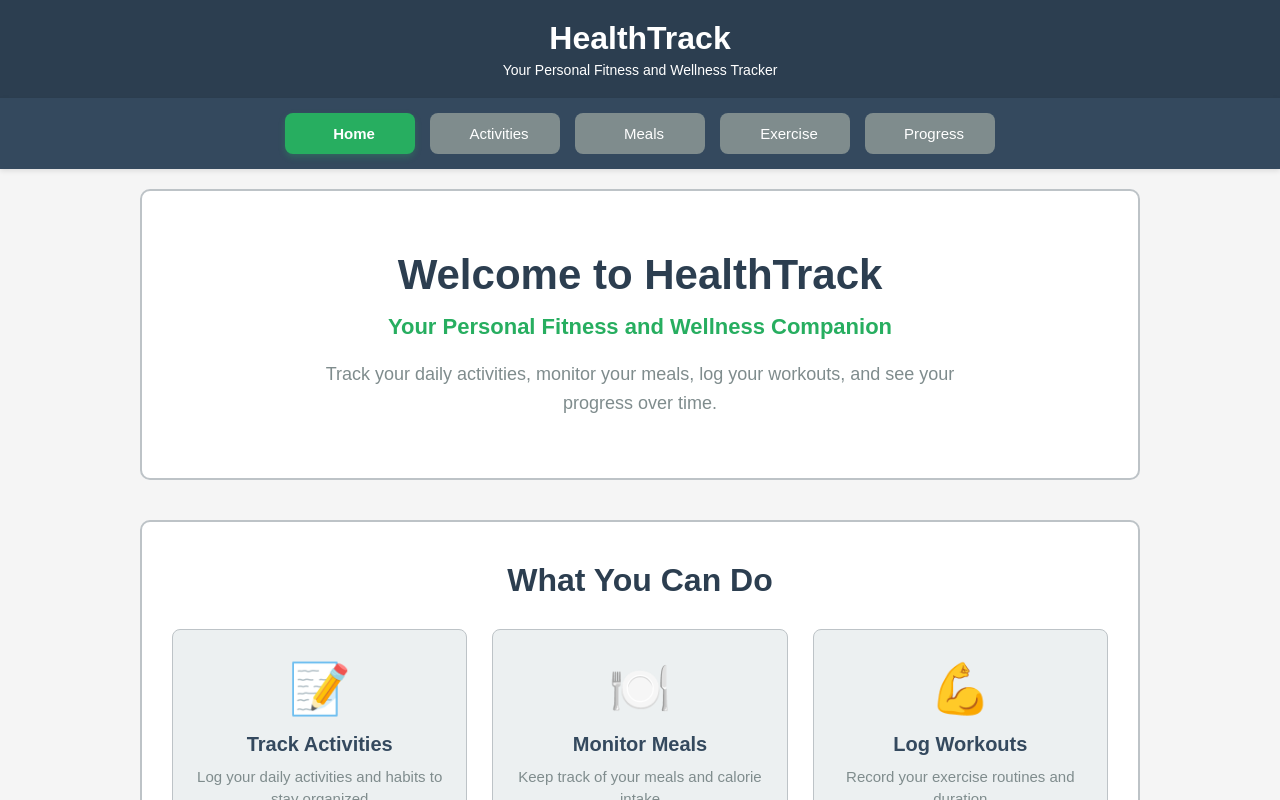
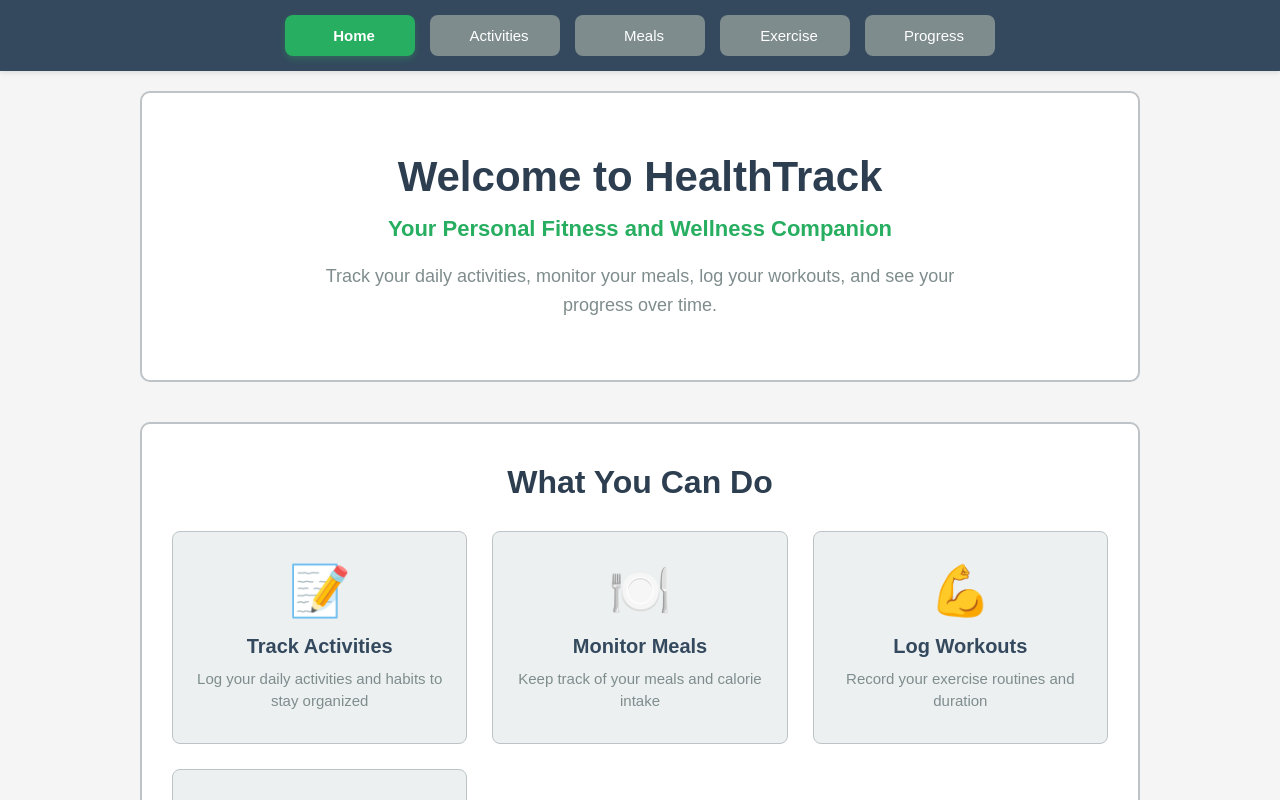
Before and after one commit to Salehsh20/health-tracking, a React (Vite) app: page / in a window 1280 px wide. Shown: the top 800 px of the page. Built offline with nearby package versions, Linux system fonts and the light colour scheme; the HTML template or start-up script is replaced by a standard one.

Commit message:
Remove header from Navbar component
Deleted the header section containing the title and subtitle from the Navbar component, leaving only the navigation buttons. This streamlines the Navbar UI and removes redundant information.

```diff
--- a/src/components/Navbar.jsx
+++ b/src/components/Navbar.jsx
@@ -3,10 +3,7 @@ import React from 'react';
 function Navbar({ currentPage, setCurrentPage }) {
   return (
     <div className="navbar-container">
-      <header className="header">
-        <h1>HealthTrack</h1>
-        <p>Your Personal Fitness and Wellness Tracker</p>
-      </header>
+
       <nav className="navbar">
       <button
         className={currentPage === 'home' ? 'nav-btn active' : 'nav-btn'}
```
